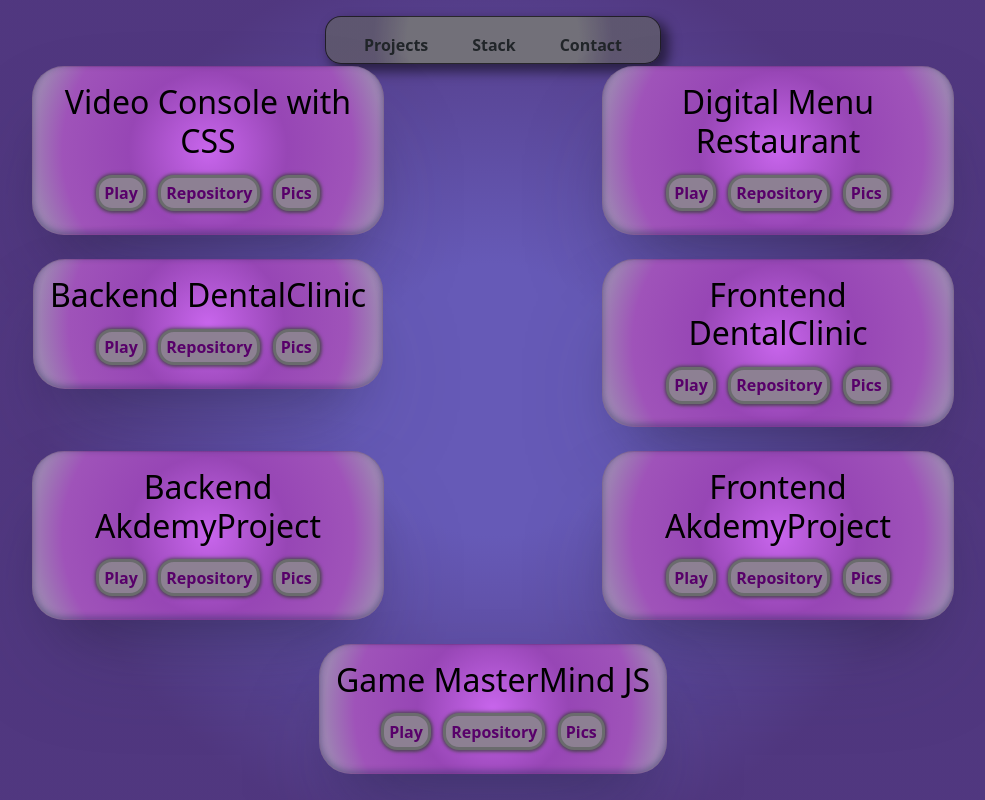
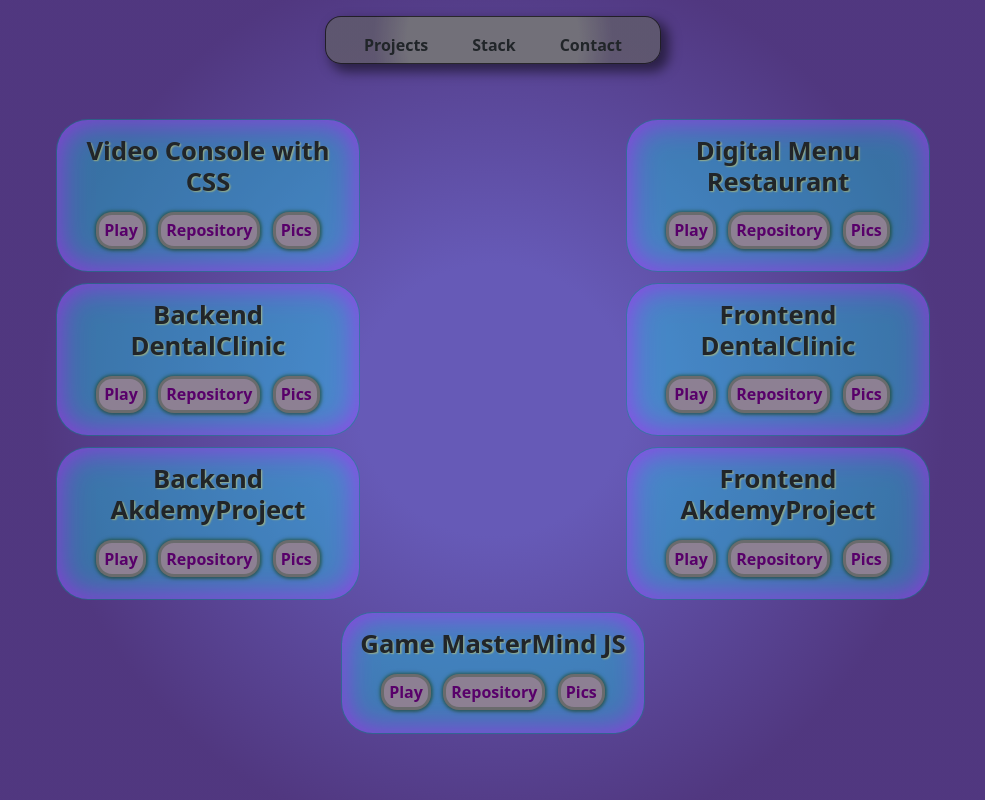
Before and after one commit to jorgelmartin/Portfolio-JLML, a React (Vite) app: page /projects in a window 1280 px wide. Shown: the whole page, without its empty margins (147-1132 px from the left). Built offline with nearby package versions, Linux system fonts and the light colour scheme.

Commit message:
Refactor: Stack tech

```diff
--- a/src/components/Project/Project.css
+++ b/src/components/Project/Project.css
@@ -5,3 +5,17 @@
 
     justify-content: center;
 }
+.projectCards{
+    width: 19em;
+    transition: background-color 0.8s ease, box-shadow 0.8s ease;
+    box-shadow: inset 0 0 2em rgba(207, 16, 255, 0.638);
+background-color: rgba(0, 255, 255, 0.295);
+/* color: white; */
+}
+.projectCards:hover{
+    background-color: rgba(240, 248, 255, 0);
+    color: white;
+    border: none;
+    text-size-adjust: 1em 1em 1em rgba(232, 221, 98, 0.5);
+    box-shadow: inset 0 0 2em rgba(255, 0, 0, 0.5);
+}
--- a/src/components/Project/Project.jsx
+++ b/src/components/Project/Project.jsx
@@ -28,24 +28,27 @@ export const Project = ({ title, description, images, gitHubLink, playLink }) =>
     return (
         <>
             <Container >
-                <Card className="mt-2"
+                <Card className="mt-2 projectCards"
                     style={{
                         maxWidth: '22em',
                         // minWidth: '22em',
                         // maxHeight: '100%',
                         // minHeight: '10em',
                         // backgroundColor: '#b758df84',
-                        background: 'rgb(199,101,235)',
-                        background: 'radial-gradient(circle, rgba(199,101,235,1) 1%, rgba(151,70,181,1) 41%, rgba(159,83,185,1) 75%, rgba(157,131,179,1) 92%, rgba(157,131,179,0.9136904761904762) 99%, rgba(192,135,203,1) 100%)',
+                        // background: 'rgb(69,150,224)',
+// background: 'linear-gradient(90deg, rgba(69,150,224,1) 14%, rgba(159,83,185,1) 74%)',
                         padding: '1em',
-                        color: 'black',
-                        margin: '1em',
+                        // color: 'black',
+                        margin: '0.2em',
                         borderRadius: '2em',
                         // border: 'solid #b758df84 0.2em',
-                        boxShadow: 'rgba(50, 50, 93, 0.25) 0px 50px 100px -20px, rgba(0, 0, 0, 0.3) 0px 30px 60px -30px, rgba(10, 37, 64, 0.35) 0px -2px 6px 0px inset'
+                        // boxShadow: 'rgba(50, 50, 93, 0.25) 0em 3.125em 6.25em -1.25em, rgba(0, 0, 0, 0.3) 0em 1.875em 3.75em -1.875em, rgba(10, 37, 64, 0.35) 0em -0.125em 0.375em 0em inset'
 
                     }}>
-                    <h2>{title}</h2>
+                    <h5 style={{
+                        fontSize:'1.6em',
+                        textShadow:'0.05em 0.05em 0.06em rgba(232, 221, 98, 0.5)'
+                    }}><strong>{title}</strong></h5>
                     {/* Botón "Images" en el componente Project */}
                     <div style={{
                         display: 'flex',
--- a/src/containers/Stack/Stack.css
+++ b/src/containers/Stack/Stack.css
@@ -1,6 +1,35 @@
-.stackContainer{
+.stackContainer {
     display: flex;
     justify-content: center;
     align-items: center;
-    /* margin-top: 5em; */
+    box-shadow: inset 0 0 2em rgba(84, 123, 58, 0.694);
+    border-radius: 2em;
+    margin-top: 5em;
 }
+
+.cardStack {
+    display: flex;
+    flex-direction: column;
+    box-shadow: rgba(46, 249, 0, 0.635) 0px 1.875em 3.75em -0.75em inset, rgba(7, 36, 255, 0.3) 0px 1.125em 2.25em -1.125em inset;
+    background-color: #f9b82c30;
+    color: rgb(0, 0, 0);
+    padding: 1em;
+    font-size: 0.8em;
+    border: none;
+    margin: 1em;
+    border-radius: 2em;
+    font-size: 1em;
+    text-align: center;
+}
+.techName{
+    display: flex;
+    flex-wrap: wrap;
+    flex-direction: row;
+    justify-content: center;
+    margin: 0.5em;
+
+}
+.techTitle{
+    background-color: aqua;
+    text-shadow: ;
+}
```
